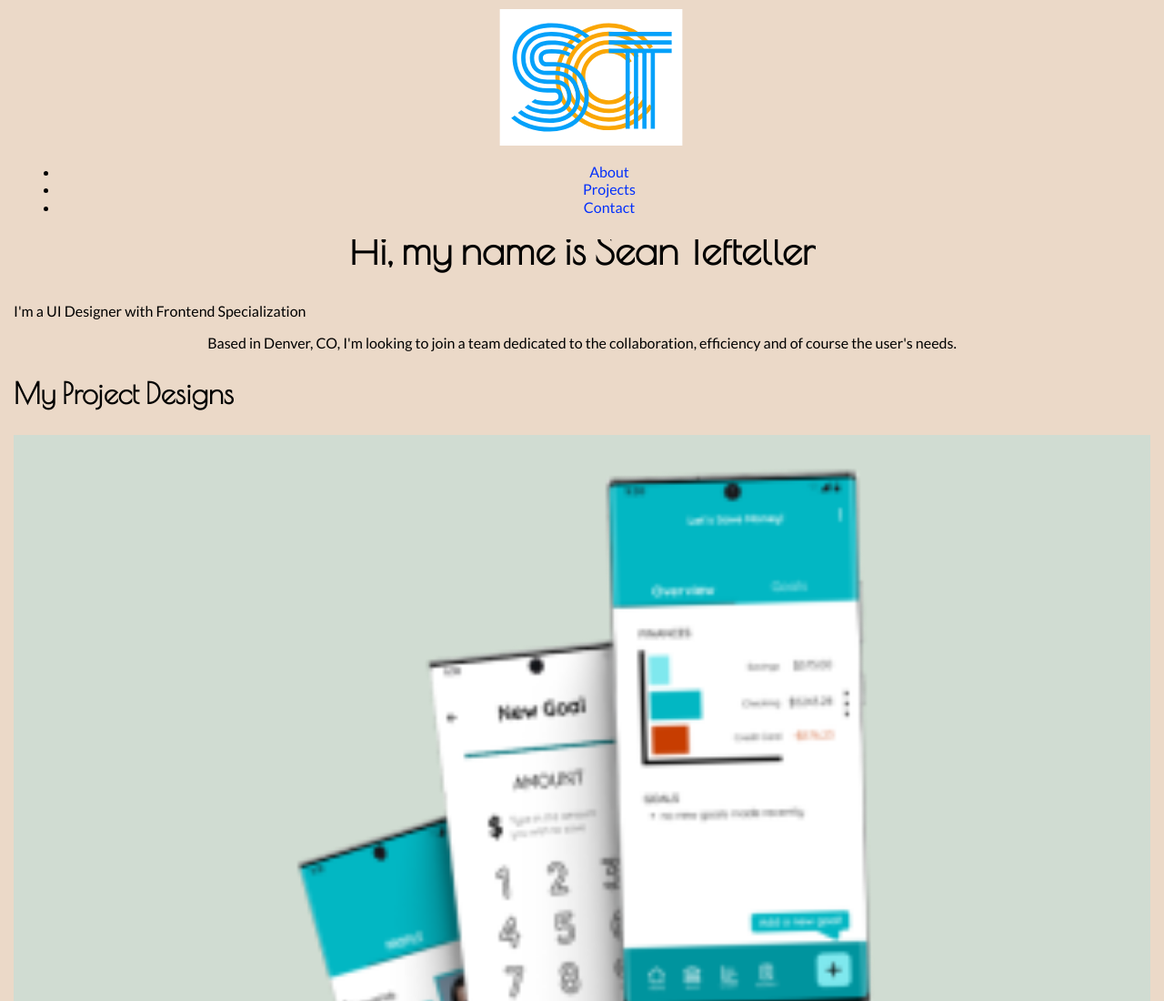
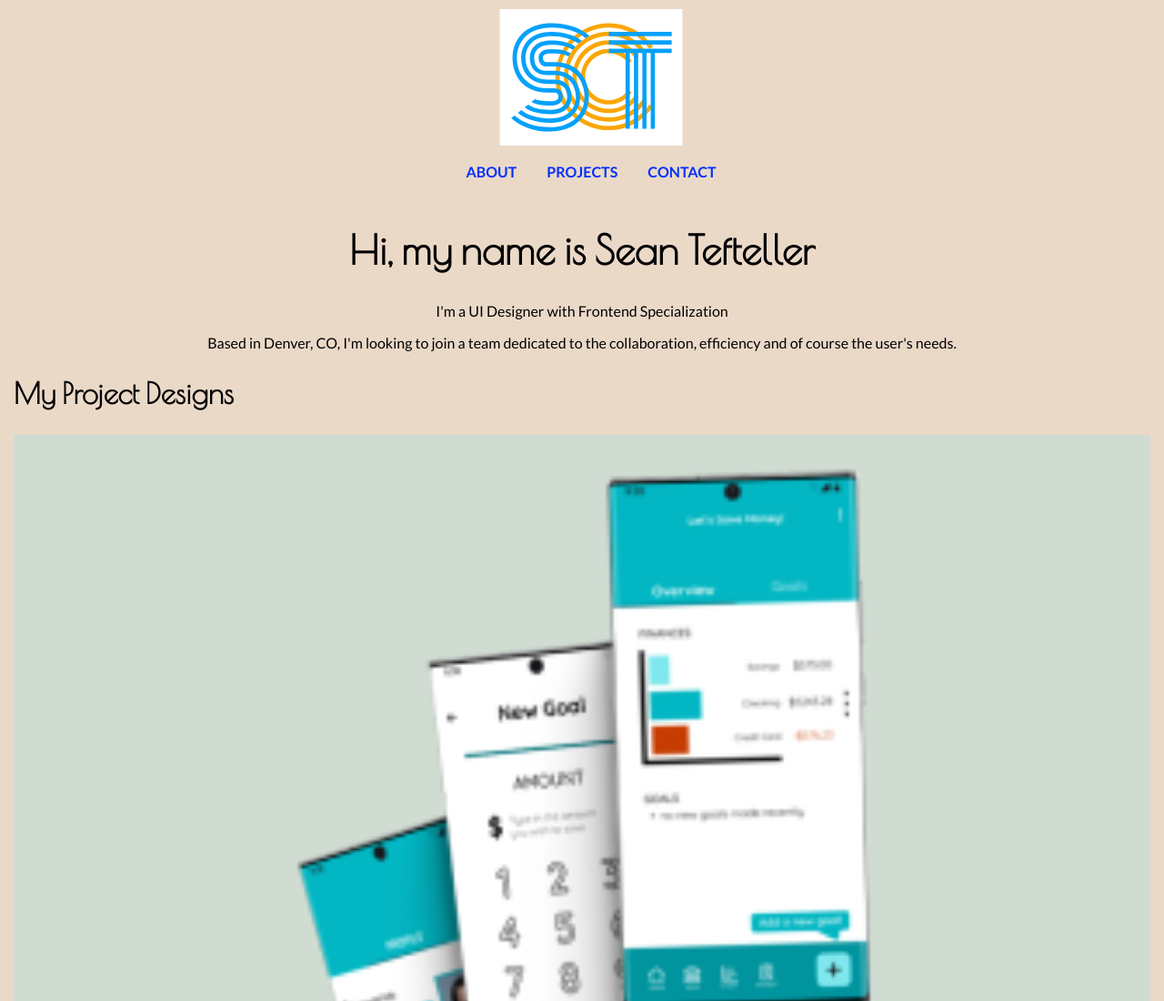
Before and after one commit to SCT842/portfolio-website, a plain HTML site: page index.html in a window 1280 px wide. Shown: the top 1100 px of the page at 91% size. Drawn offline with nearby package versions, Linux system fonts and the light colour scheme.

Commit message:
Updated html pages
changed html formatting to align with css styling on html pages

```diff
--- a/index.html
+++ b/index.html
@@ -15,25 +15,21 @@
 
 <body id="menu">
     <header id="home">
-        <div class="container">
         <nav>
             <img src="img/logo-v1.svg" alt="logo" width="150" height="150" class="logo">
-                <div>
             <ul>
                 <li><a href="about.html">About</a></li>
                 <li><a href="index.html">Projects</a></li>
-                        <li><a href="#contact">Contact</a></li>
+                <li><a href="#stamp">Contact</a></li>
             </ul>
-                </div>
         </nav>
-        </div>
     </header>
     <main id="mainstream">
         <div id="hero">
             <div title="intro" class="container">
                 <section>
                     <h1>Hi, my name is Sean Tefteller</h1>
-                    <span>I'm a UI Designer with Frontend Specialization</span>
+                    <span><p>I'm a UI Designer with Frontend Specialization</p></span>
                     <p>
                     Based in Denver, CO, I'm looking to join a team dedicated to the collaboration, efficiency and of course the user's needs.
                     </p>
```
Also changed, not shown: about.html (+5 -7 lines), otto.html (+5 -7 lines). Lines whose indentation alone changed are shown as unchanged.
